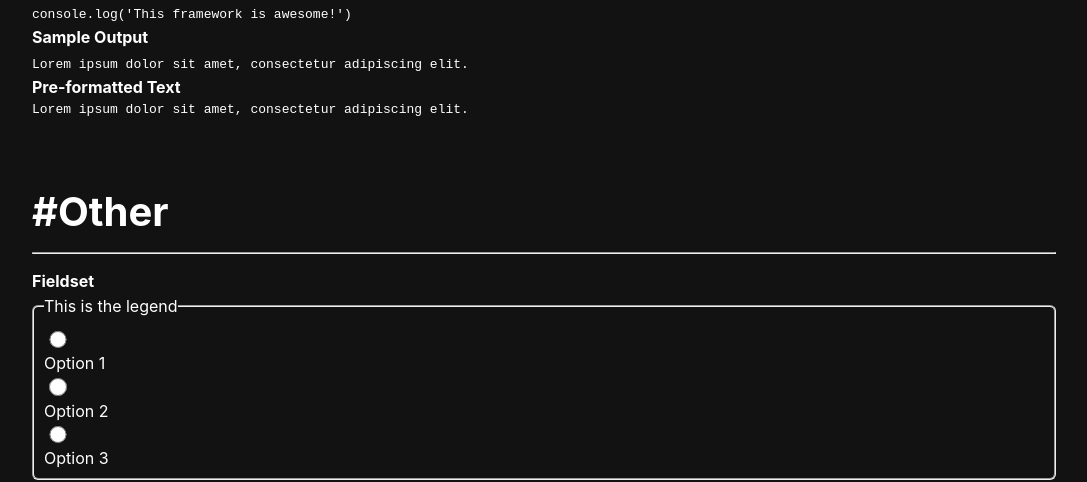
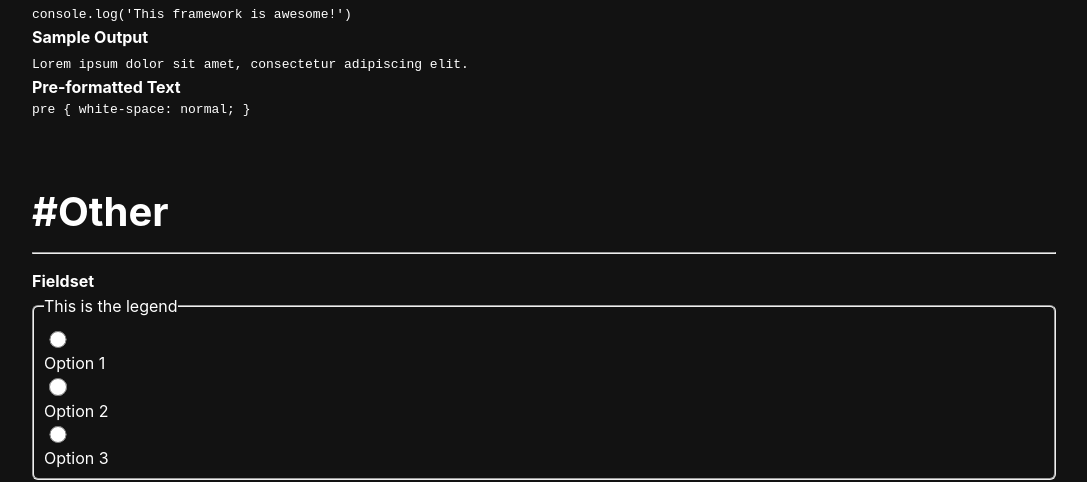
Before and after one commit to MarcosKlender/Night.css, a website: page index.html in a window 1280 px wide. Shown: the part 3678-4160 px from the top of the page, without its empty margins (96-1183 px from the left). Drawn offline with Linux system fonts and the light colour scheme.

Commit message:
Fix img and pre styles

```diff
--- a/index.html
+++ b/index.html
@@ -218,7 +218,11 @@
             <samp>Lorem ipsum dolor sit amet, consectetur adipiscing elit.</samp>
 
             <p><strong>Pre-formatted Text</strong></p>
-            <pre>Lorem ipsum dolor sit amet, consectetur adipiscing elit.</pre>
+            <pre>
+                pre {
+                    white-space: normal;
+                  }
+            </pre>
         </section>
 
         <section id="other">
--- a/src/_code.css
+++ b/src/_code.css
@@ -6,3 +6,7 @@ kbd {
   border: 1px solid white;
   border-radius: 6px;
 }
+
+pre {
+  white-space: normal;
+}
--- a/src/_other.css
+++ b/src/_other.css
@@ -9,5 +9,6 @@ fieldset {
 
 img {
     max-width: 100%;
+    height: auto;
     border-radius: 6px;
 }
```
Also changed, not shown: dist/night.min.css.
